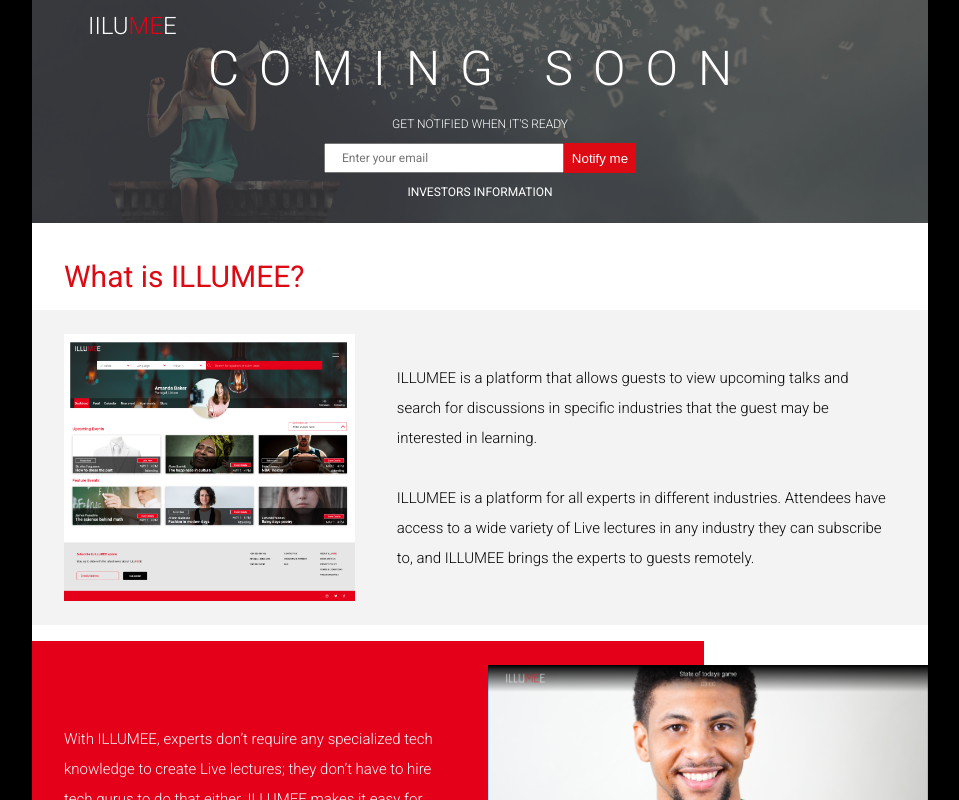
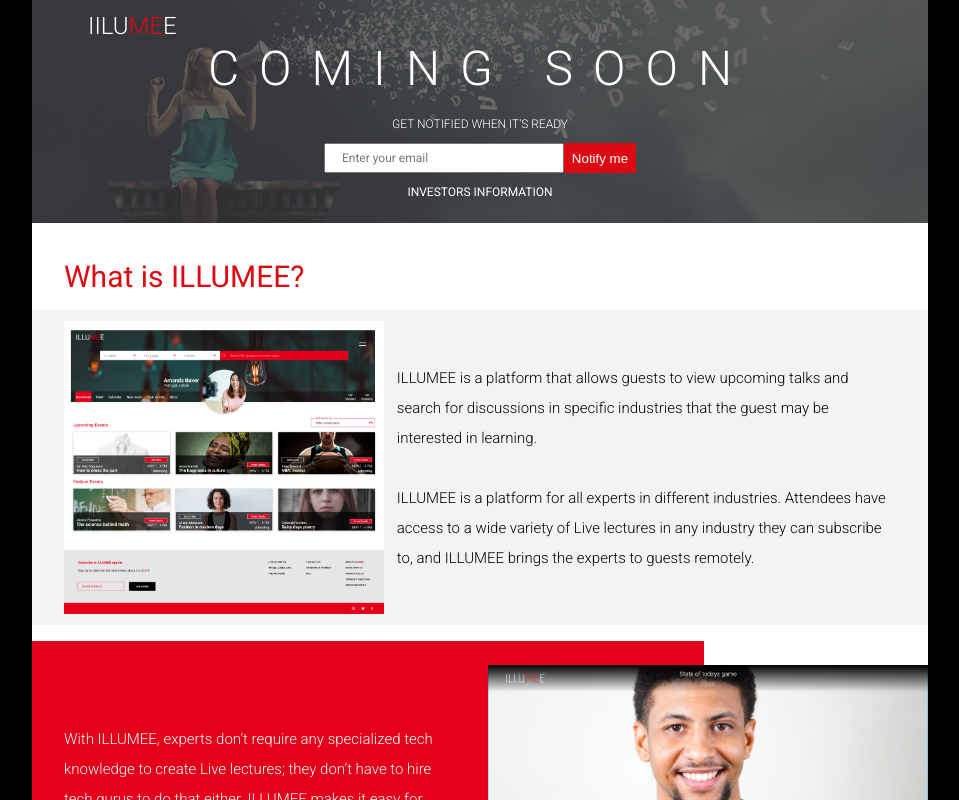
Before and after one commit to Pratha-Me/Illumee, a React (Create React App) app: page / in a window 1280 px wide. Shown: the top 800 px of the page, without its empty margins (160-1119 px from the left). Built offline with nearby package versions, Linux system fonts and the light colour scheme.

Commit message:
refactored

```diff
--- a/src/styles/style.css
+++ b/src/styles/style.css
@@ -137,7 +137,7 @@
 }
 
 .flex-div img {
-    width: 35%;
+    width: 320px;
     height: auto;
     object-fit: contain;
     object-position: center;
```
